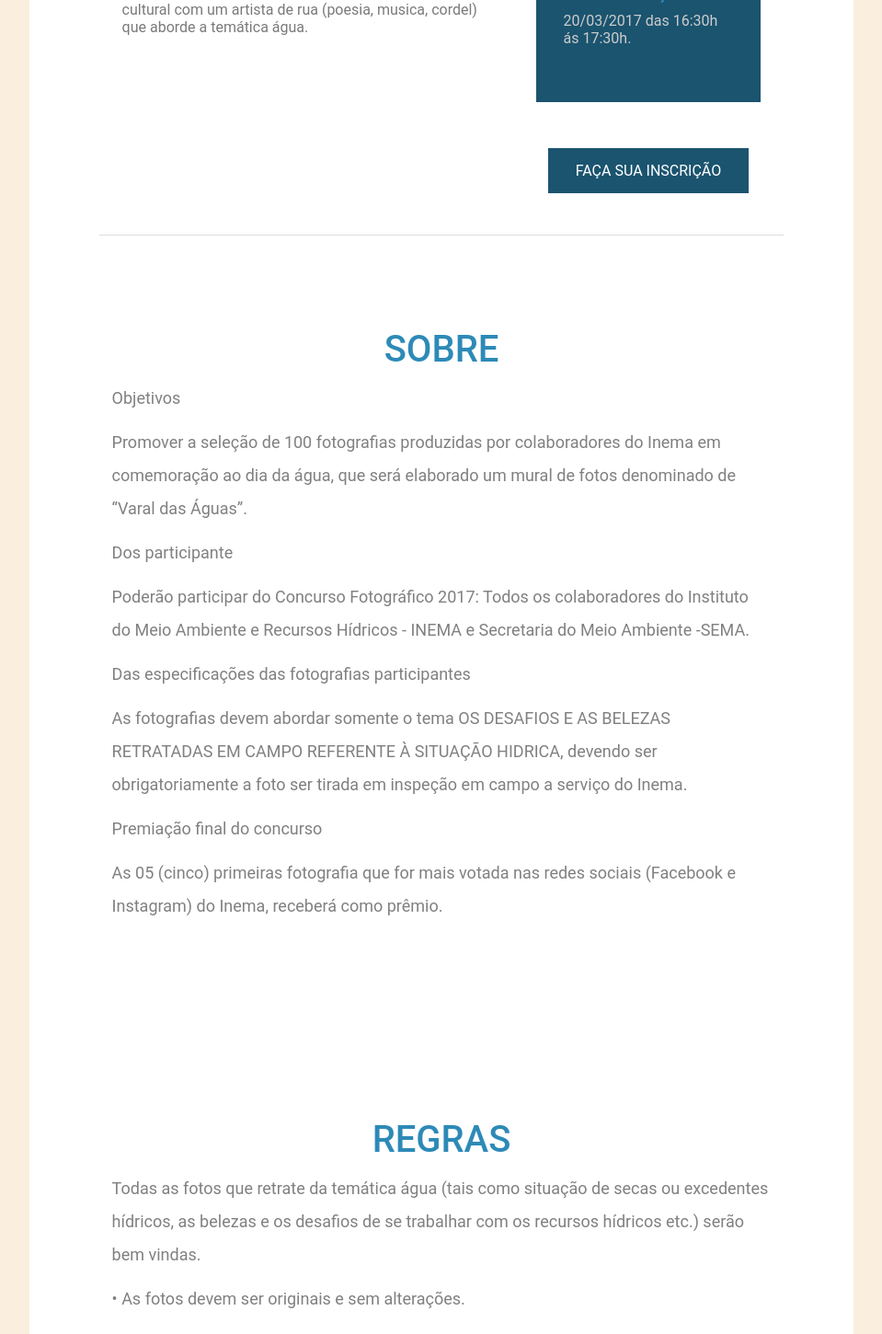
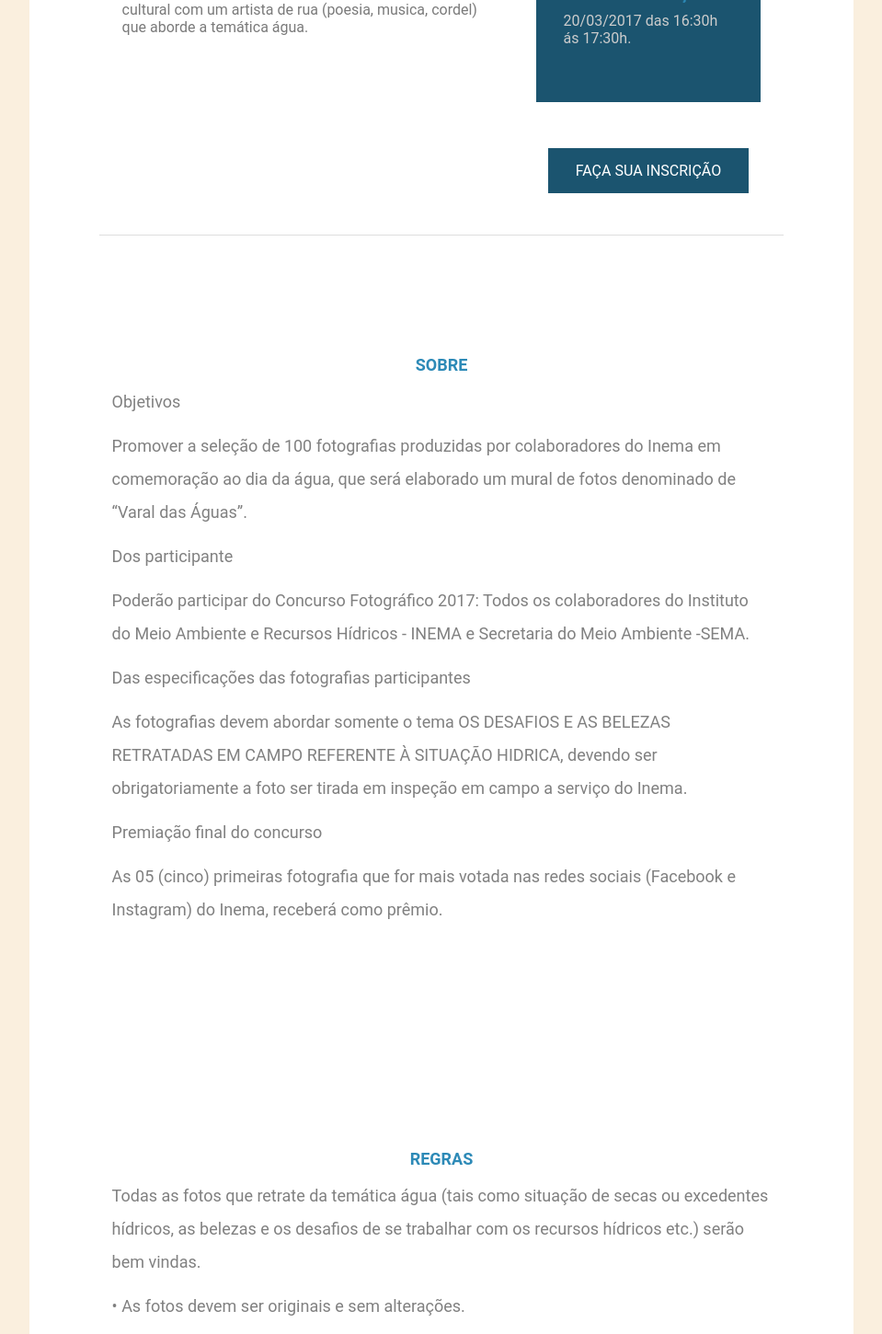
Before and after one commit to Wesleygmssa/Desafio-Stefanini-Inema, a React (Create React App) app: page / in a window 1280 px wide. Shown: the part 851-2301 px from the top of the page at 92% size, without its empty margins (160-1119 px from the left). Built offline with nearby package versions, Linux system fonts and the light colour scheme.

Commit message:
atualizando texto

```diff
--- a/src/page/home/index.tsx
+++ b/src/page/home/index.tsx
@@ -176,7 +176,7 @@ const Home: React.FC = () => {
           <div id="about" />
           <About>
 
-            <h1>SOBRE</h1>
+            <Title>SOBRE</Title>
             <p>Objetivos</p>
 
             <p>
@@ -212,7 +212,7 @@ const Home: React.FC = () => {
             <div id="regra" />
           </About>
           <About>
-            <h1>REGRAS</h1>
+            <Title>REGRAS</Title>
 
             <p>
               {' '}
--- a/src/page/home/styles.ts
+++ b/src/page/home/styles.ts
@@ -121,6 +121,7 @@ color: var(--nav-color);
 font-weight: 700;
 color: var( --text-color);
 font-size: 18px;
+text-align: center;
 
 
 &:nth-child(1){
```
